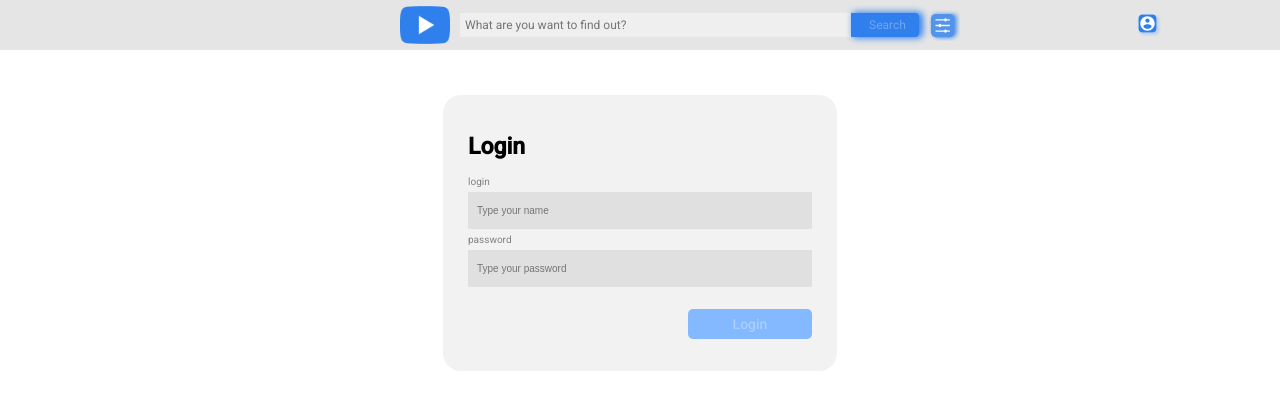
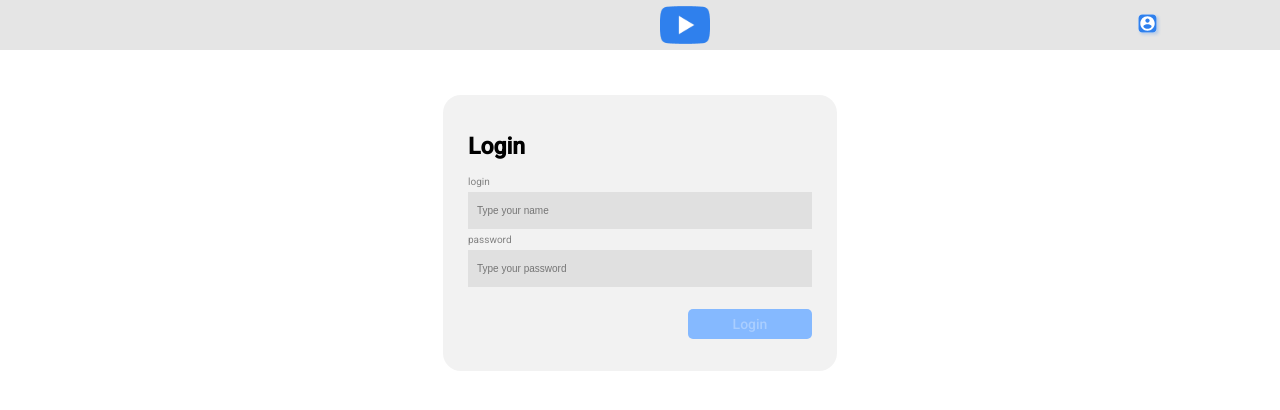
Before and after one commit to Ilya758/Angular-2022Q1, an Angular app in the folder youtube-client-app/: page /login in a window 1280 px wide. Shown: the top 410 px of the page. Built offline with nearby package versions, Linux system fonts and the light colour scheme.

Commit message:
fix: fixed authentication with observables

```diff
--- a/youtube-client-app/src/app/auth/components/login-page/login-page.component.ts
+++ b/youtube-client-app/src/app/auth/components/login-page/login-page.component.ts
@@ -13,5 +13,9 @@ export class LoginPageComponent implements OnInit {
     this.loginService = loginService;
   }
 
-  ngOnInit(): void {}
+  ngOnInit(): void {
+    this.loginService.logged$.subscribe((predicate) => {
+      this.loginService.isLoggedIn = predicate;
+    });
+  }
 }
--- a/youtube-client-app/src/app/auth/services/login.service.ts
+++ b/youtube-client-app/src/app/auth/services/login.service.ts
@@ -4,6 +4,7 @@ import { FormBuilder, FormGroup, Validators } from '@angular/forms';
 import { Router } from '@angular/router';
 import { ILoggedUser } from '../models/user.model';
 import { YoutubeService } from 'src/app/youtube/services/youtube.service';
+import { Subject } from 'rxjs';
 
 @Injectable({
   providedIn: 'root',
@@ -16,6 +17,8 @@ export class LoginService {
 
     return userInfo ? JSON.parse(userInfo) : null;
   };
+
+  logged$ = new Subject<boolean>();
 
   isLoggedIn = false;
 
@@ -62,7 +65,7 @@ export class LoginService {
 
     const user = { name: f.value.name, token: uuid() } as ILoggedUser;
 
-    this.isLoggedIn = true;
+    this.logged$.next(true);
 
     this.loggedUserInfo = user;
 
@@ -73,7 +76,7 @@ export class LoginService {
   logout = (): void => {
     this.youtubeService.reset();
     window.localStorage.clear();
-    this.isLoggedIn = false;
+    this.logged$.next(false);
     this.loggedUserInfo = null;
     this.router.navigate(['/login']);
   };
--- a/youtube-client-app/src/app/core/components/header/header.component.html
+++ b/youtube-client-app/src/app/core/components/header/header.component.html
@@ -9,9 +9,9 @@
             alt="logo"
           />
           <form
+            *ngIf="loginService.isLoggedIn"
             [formGroup]="youtubeService.userQuery"
             class="header__form"
-            (ngSubmit)="submitForm(youtubeService.userQuery)"
           >
             <input
               autocomplete="off"
@@ -19,15 +19,9 @@
               placeholder="What are you want to find out?"
               name="query"
               formControlName="request"
+              (keyup)="search(getValue($event))"
             />
-            <button
-              [disabled]="!loginService.isLoggedIn"
-              type="submit"
-              mat-button
-              class="header__search-button text"
-            >
-              Search
-            </button>
+
             <button
               [disabled]="!loginService.isLoggedIn"
               type="button"
--- a/youtube-client-app/src/app/core/components/header/header.component.ts
+++ b/youtube-client-app/src/app/core/components/header/header.component.ts
@@ -1,5 +1,7 @@
+import { HttpClient } from '@angular/common/http';
 import { Component, OnInit } from '@angular/core';
 import { FormGroup } from '@angular/forms';
+import { debounce, debounceTime, Subject } from 'rxjs';
 import { LoginService } from 'src/app/auth/services/login.service';
 import { YoutubeService } from 'src/app/youtube/services/youtube.service';
 
@@ -13,14 +15,30 @@ export class HeaderComponent implements OnInit {
 
   loginService: LoginService;
 
-  constructor(loginService: LoginService, youtubeService: YoutubeService) {
+  private searchText$ = new Subject<string>();
+
+  constructor(
+    loginService: LoginService,
+    youtubeService: YoutubeService,
+    private httpClient: HttpClient
+  ) {
     this.loginService = loginService;
     this.youtubeService = youtubeService;
+    this.httpClient = httpClient;
   }
 
-  ngOnInit(): void {}
+  ngOnInit(): void {
+    this.searchText$.pipe(debounceTime(1000)).subscribe((receivedText) => {
+      this.youtubeService.userQuery.get(['request'])?.value.length >= 3 &&
+        this.youtubeService.fetchData(receivedText);
+    });
+  }
 
-  submitForm(e: FormGroup) {
-    this.youtubeService.fetchData();
+  getValue(event: Event): string {
+    return (event.target as HTMLInputElement).value;
   }
+
+  search = (text: string) => {
+    this.searchText$.next(text);
+  };
 }
```
